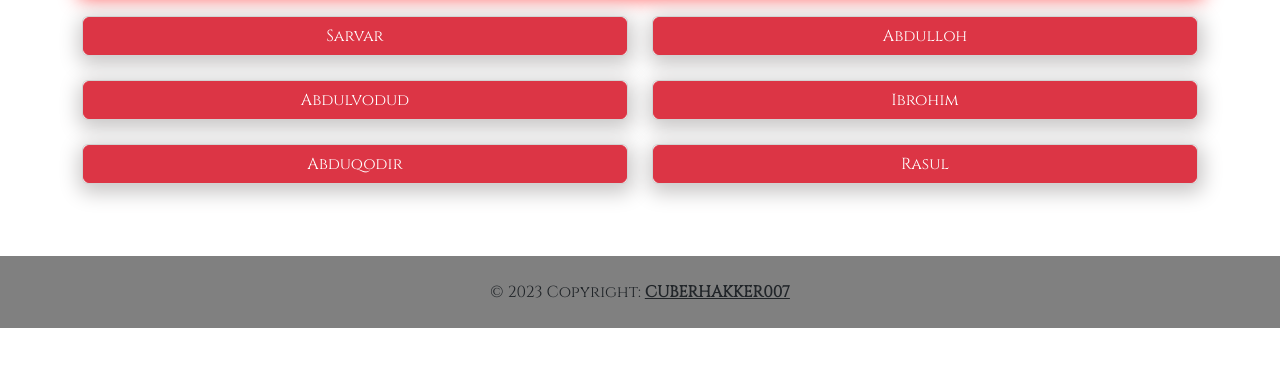
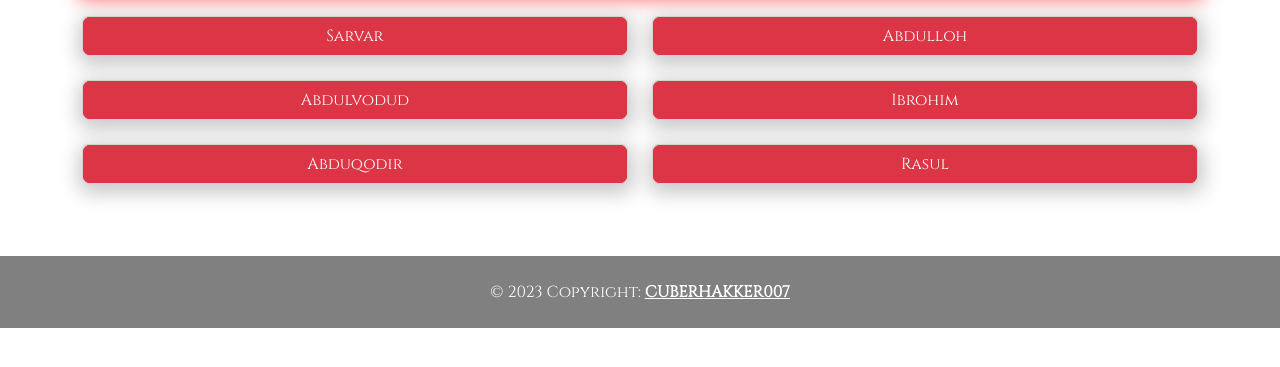
Before and after one commit to Cuberhakker007/Lovers, a plain HTML site: page index.html in a window 1280 px wide. Shown: the part 103-470 px from the top of the page. Drawn offline with nearby package versions, Linux system fonts and the light colour scheme.

Commit message:
Update index.html

```diff
--- a/index.html
+++ b/index.html
@@ -18,7 +18,7 @@
         <div id="row" class="row">
         </div>
     </div>
-   <div class="text-center p-4 mt-5" style="background-color: grey">
+   <div class="text-center p-4 mt-5 text-white" style="background-color: grey">
     © 2023 Copyright:
     <a class="text-reset fw-bold" href="tel:+998977054348">CUBERHAKKER007</a>
   </div>
```
